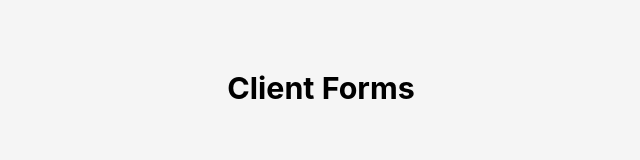
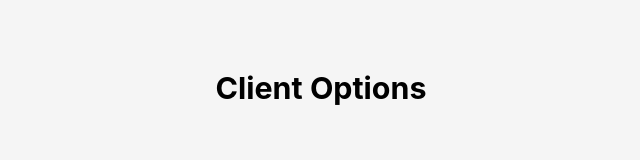
Before and after one commit to climb719/grow-notes-app, a React (Create React App) app: page /clients in a window 1280 px wide. Shown: the part 267-427 px from the top of the page, without its empty margins (319-959 px from the left). Built offline with nearby package versions, Linux system fonts and the light colour scheme.

Commit message:
small edit and icon credit in ReadMe

```diff
--- a/src/containers/Clients.js
+++ b/src/containers/Clients.js
@@ -12,7 +12,7 @@ class Clients extends Component {
     render() {
      return (
         <div className="clients">
-        <h3 className="page-heading">Client Forms</h3>
+        <h3 className="page-heading">Client Options</h3>
         <ul className= "icons">
         <li><img src="images/001-documents.png" alt="intake forms"/></li>
         <li><img src="images/005-mental-health.png" alt="holding heart and mind"/></li>
```
Also changed, not shown: 1 other file (tests, documents, lock files or other folders).
